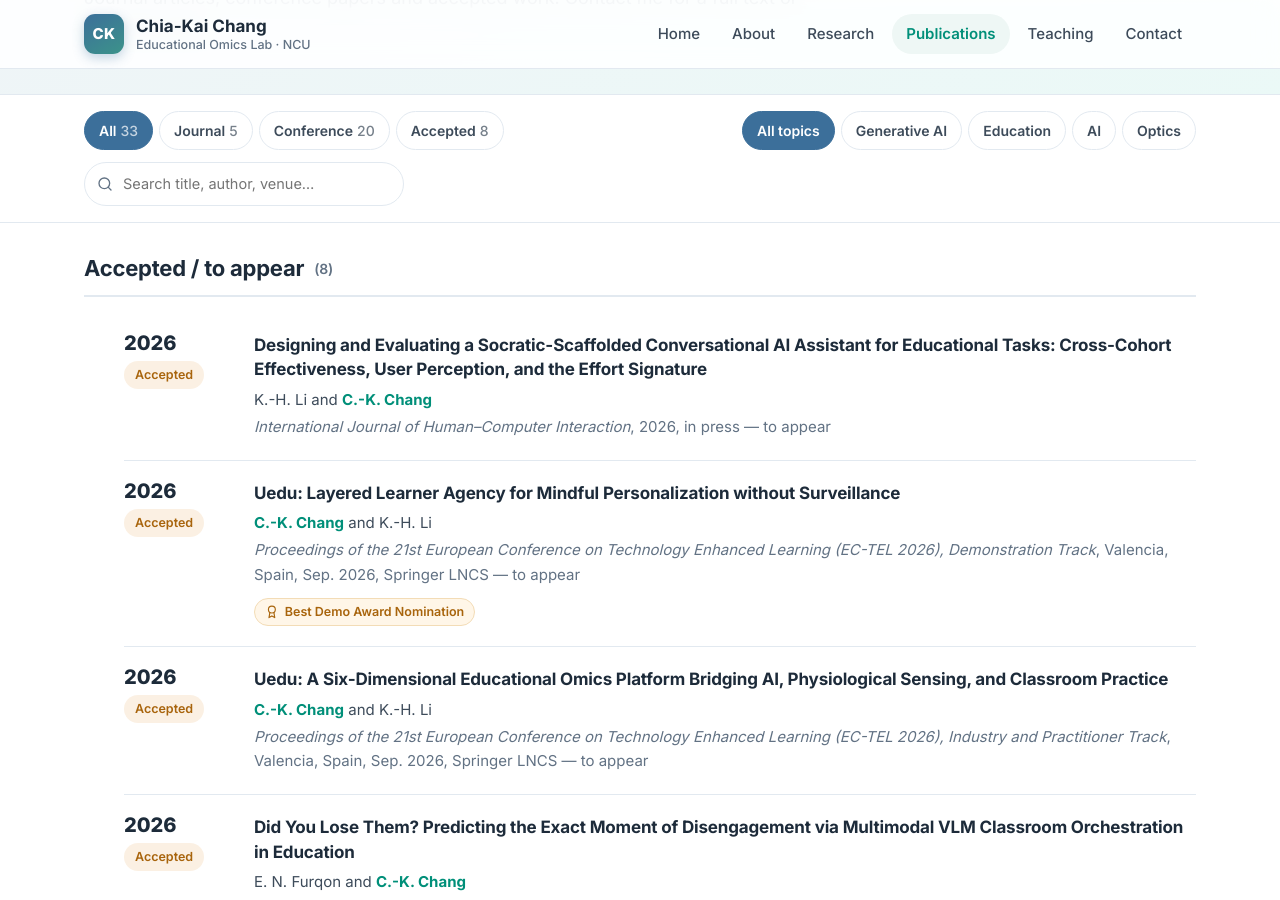
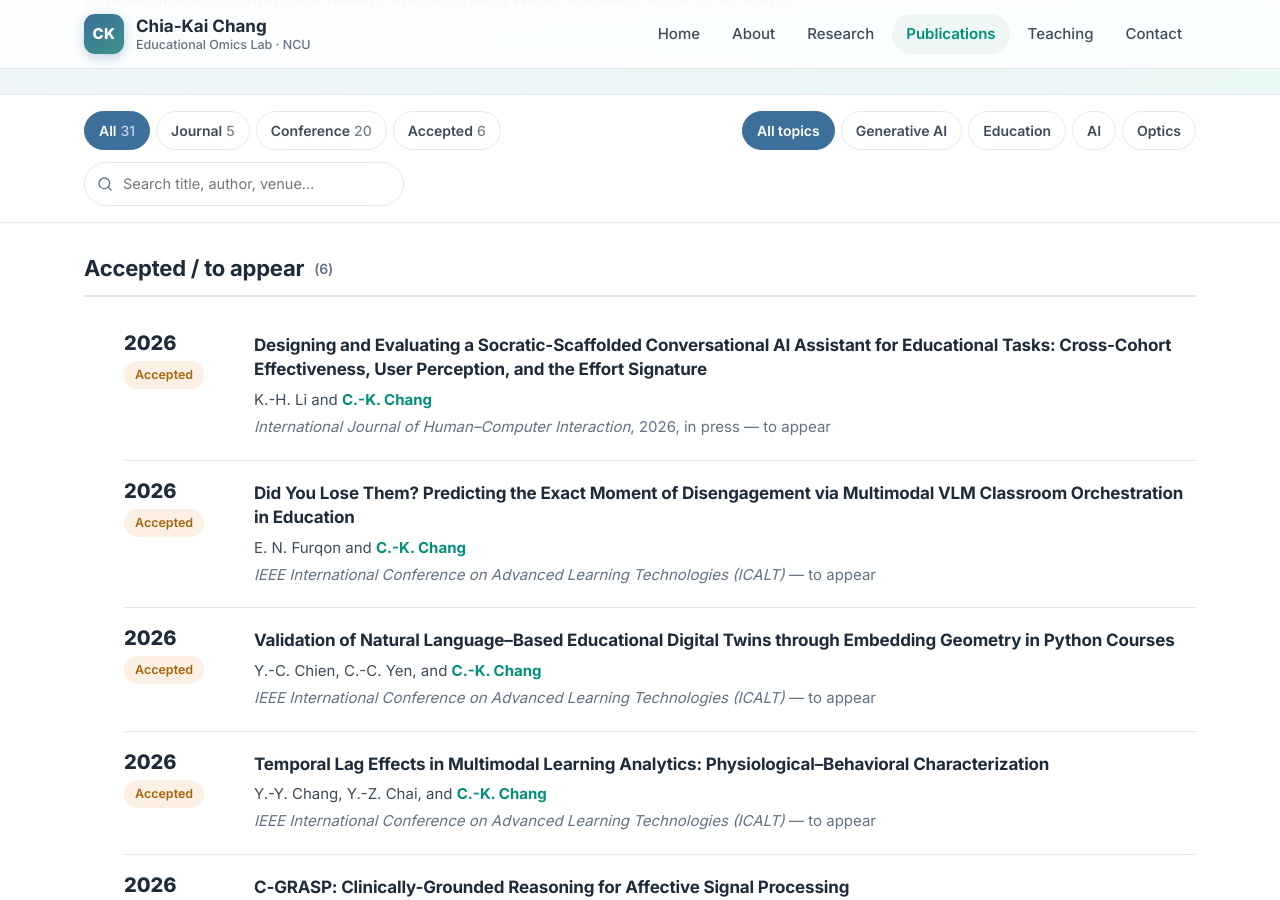
Before and after one commit to chia-kai-chang/chia-kai-chang.github.io, a Jekyll site: the page built from publications.html, in a window 1280 px wide and 900 px high, scrolled down 260 px. Built offline with Jekyll 4.4.1, drawn with Linux system fonts in a browser that asks for light colours.

Commit message:
Remove EC-TEL 2026 papers and set site URL to cckai.org
The two EC-TEL 2026 papers were not included in the proceedings, so they
are no longer listed (Best Demo nomination removed as well). IJHCI kept.
Site url now points to the custom domain https://cckai.org.

Co-Authored-By: Claude Opus 5.5 <noreply@anthropic.com>

```diff
--- a/_config.yml
+++ b/_config.yml
@@ -4,7 +4,7 @@ description: >-
   Dr. Chia-Kai Chang, Assistant Professor at the Center for General Education,
   National Central University (Taiwan). Educational Omics, generative AI in
   education, learning analytics, wearable IoT and fNIRS.
-url: https://chia-kai-chang.github.io
+url: https://cckai.org
 baseurl: ""
 lang: en
 
--- a/_data/publications.yml
+++ b/_data/publications.yml
@@ -229,10 +229,9 @@
   doi: 10.1364/BIOMED.2014.BW4A.2
   tags: [optics]
 
-# 以下三筆之題名、作者序與獎項措辭均照 Uedu app_practice.py / templates/practice/*.html
-# 之正式引用抄錄（該處為三站唯一權威來源），不得自行改寫。
-# EC-TEL 兩篇：Demo 篇曾於投稿階段用過另一題名，勿還原；
-# "Nomination" 一字不得省略或寫成獲獎；本人未親赴，不得敘述為現場發表。
+# IJHCI 題名與作者序照 Uedu app_practice.py 的正式引用抄錄，不得自行改寫。
+# EC-TEL 2026 兩篇（#337、#394）沒有收進論文集（作者未出席報告），
+# 依 2026-10-14 的口徑不列，Best Demo 入圍也不列。2026-11-11 移除，請勿再加回。
 - type: accepted
   year: 2026
   authors: K.-H. Li and C.-K. Chang
@@ -241,23 +240,6 @@
   venue_short: IJHCI
   details: 2026, in press
   tags: [edu, gai]
-- type: accepted
-  year: 2026
-  authors: C.-K. Chang and K.-H. Li
-  title: "Uedu: Layered Learner Agency for Mindful Personalization without Surveillance"
-  venue: Proceedings of the 21st European Conference on Technology Enhanced Learning (EC-TEL 2026), Demonstration Track
-  venue_short: EC-TEL 2026
-  details: Valencia, Spain, Sep. 2026, Springer LNCS
-  tags: [edu, ai]
-  award: Best Demo Award Nomination
-- type: accepted
-  year: 2026
-  authors: C.-K. Chang and K.-H. Li
-  title: "Uedu: A Six-Dimensional Educational Omics Platform Bridging AI, Physiological Sensing, and Classroom Practice"
-  venue: Proceedings of the 21st European Conference on Technology Enhanced Learning (EC-TEL 2026), Industry and Practitioner Track
-  venue_short: EC-TEL 2026
-  details: Valencia, Spain, Sep. 2026, Springer LNCS
-  tags: [edu, ai]
 - type: accepted
   year: 2026
   authors: E. N. Furqon and C.-K. Chang
```
